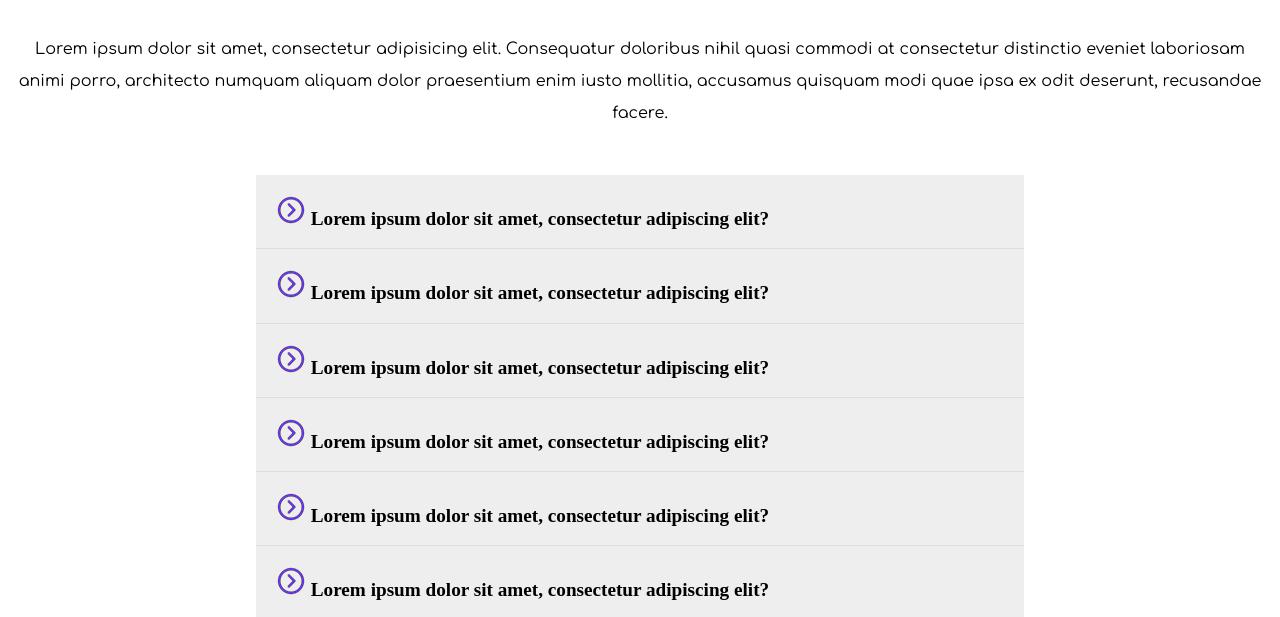
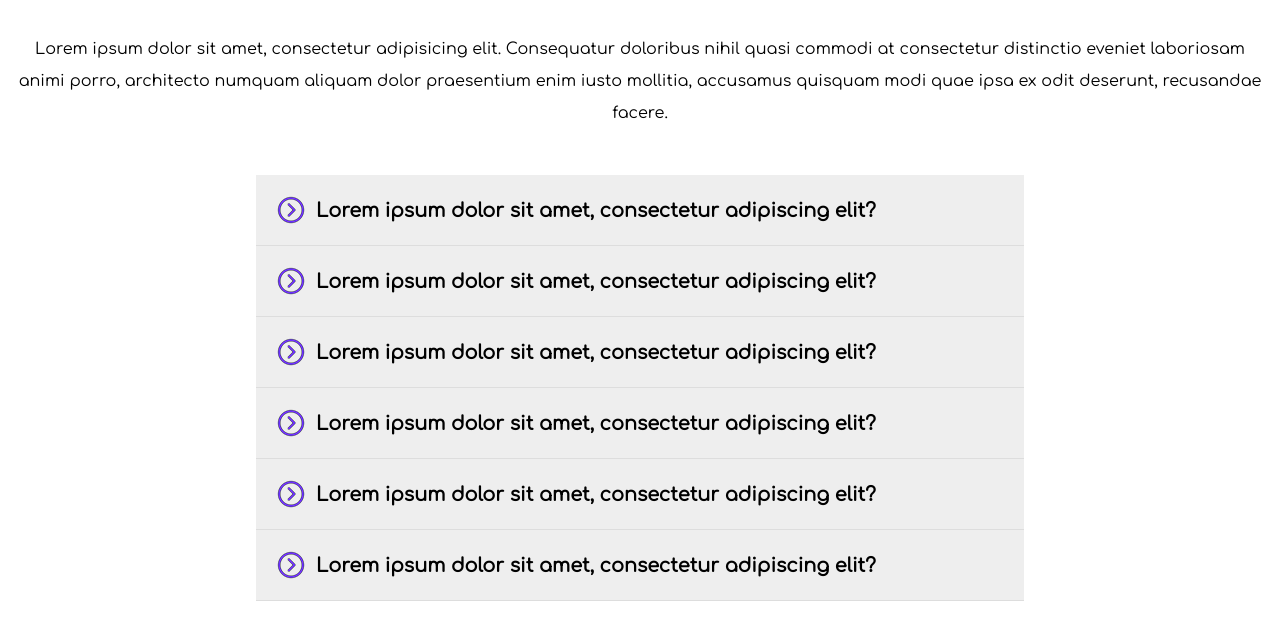
Before and after one commit to jozsef-sogor/gosee-improvements, a plain HTML site: page faq.html in a window 1280 px wide. Shown: the part 183-800 px from the top of the page. Drawn offline with nearby package versions, Linux system fonts and the light colour scheme; files whose address does not match are found by name; a web font is replaced by a local one.

Commit message:
Update faq.css

```diff
--- a/css/faq.css
+++ b/css/faq.css
@@ -124,11 +124,22 @@ h1 {
 
 /* Part 3 styling - FAQ jQuery Slider - styling FAQ list items and questions*/
 
+
+.q {
+    display: grid;
+    grid-template-columns: 40px 1fr;
+   align-items: center;
+
+
+}
+
+
 .faq li {
     padding: 20px;
 }
 
 .faq li.q {
+    font-family: 'Comfortaa';
     background: #eee;
     font-weight: bold;
     font-size: 120%;
@@ -138,6 +149,7 @@ h1 {
 }
 
 .faq li.a {
+    font-family: 'Comfortaa';
     background: #ddd;
     display: none;
 }
```
